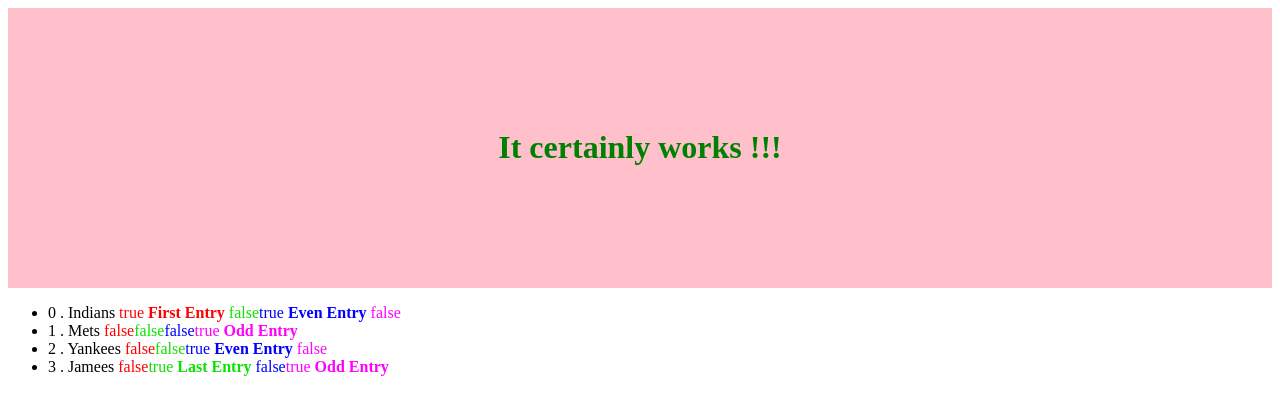
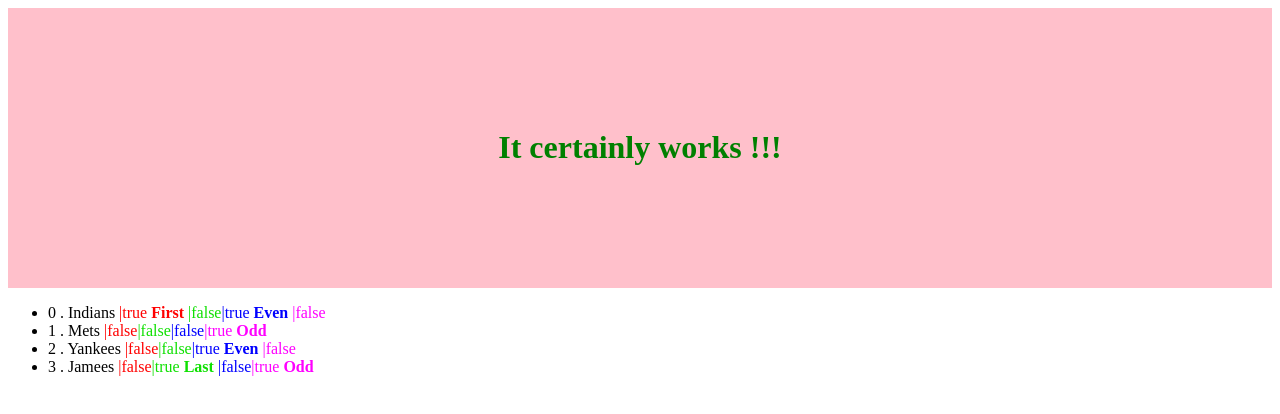
Before and after one commit to sachin2smart/first-ang-project, an Angular app: page / in a window 1280 px wide. Shown: the top 414 px of the page. Built offline with nearby package versions, Linux system fonts and the light colour scheme.

Commit message:
ngIf tutorial

```diff
--- a/src/app/app.component.ts
+++ b/src/app/app.component.ts
@@ -23,10 +23,10 @@ import { Component } from '@angular/core';
                     ">
 
               {{i}} . {{team.baseball}}
-              <font color="red">{{first}}<strong *ngIf="first"> First Entry </strong></font>
-              <font color="geen">{{last}}<strong *ngIf="last"> Last Entry </strong></font>
-              <font color="blue">{{even}}<strong *ngIf="even"> Even Entry </strong></font>
-              <font color="magenta">{{odd}}<strong *ngIf="odd"> Odd Entry </strong></font>
+              <font color="red">|{{first}}<strong *ngIf="first">  First  </strong></font>
+              <font color="geen">|{{last}}<strong *ngIf="last">   Last   </strong></font>
+              <font color="blue">|{{even}}<strong *ngIf="even">   Even   </strong></font>
+              <font color="magenta">|{{odd}}<strong *ngIf="odd">  Odd    </strong></font>
 
         </li>
       </ul>
```
